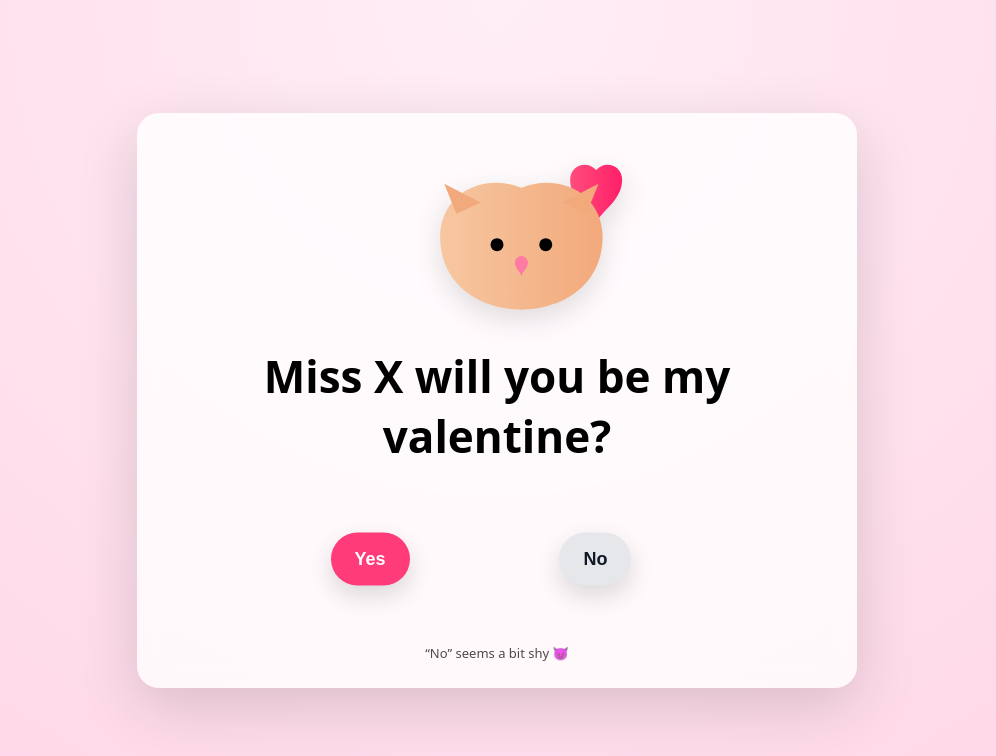
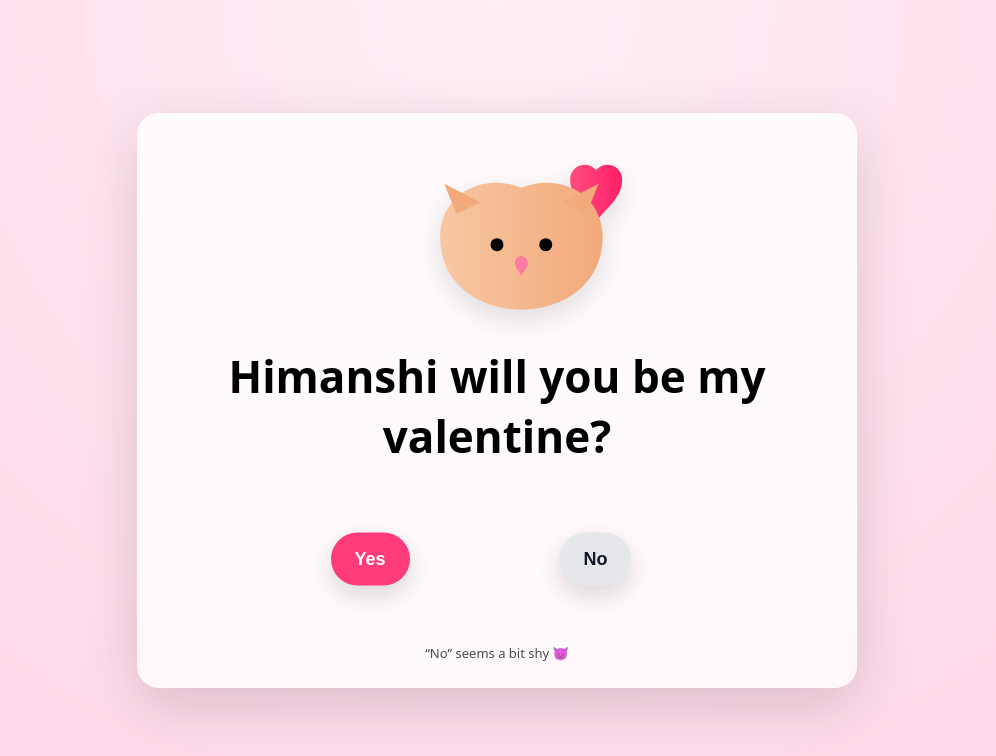
Before and after one commit to sunnysun1568-lang/test1, a plain HTML site: page index.html in a window 1280 px wide. Shown: the whole page, without its empty margins (143-1139 px from the left). Drawn offline with nearby package versions, Linux system fonts and the light colour scheme.

Commit message:
Update index.html

```diff
--- a/index.html
+++ b/index.html
@@ -171,7 +171,7 @@
             fill="#ff7aa2"/>
     </svg>
 
-    <h1>Miss X will you be my valentine?</h1>
+    <h1>Himanshi will you be my valentine?</h1>
 
     <section class="button-zone" id="zone">
       <button id="yesBtn">Yes</button>
```
